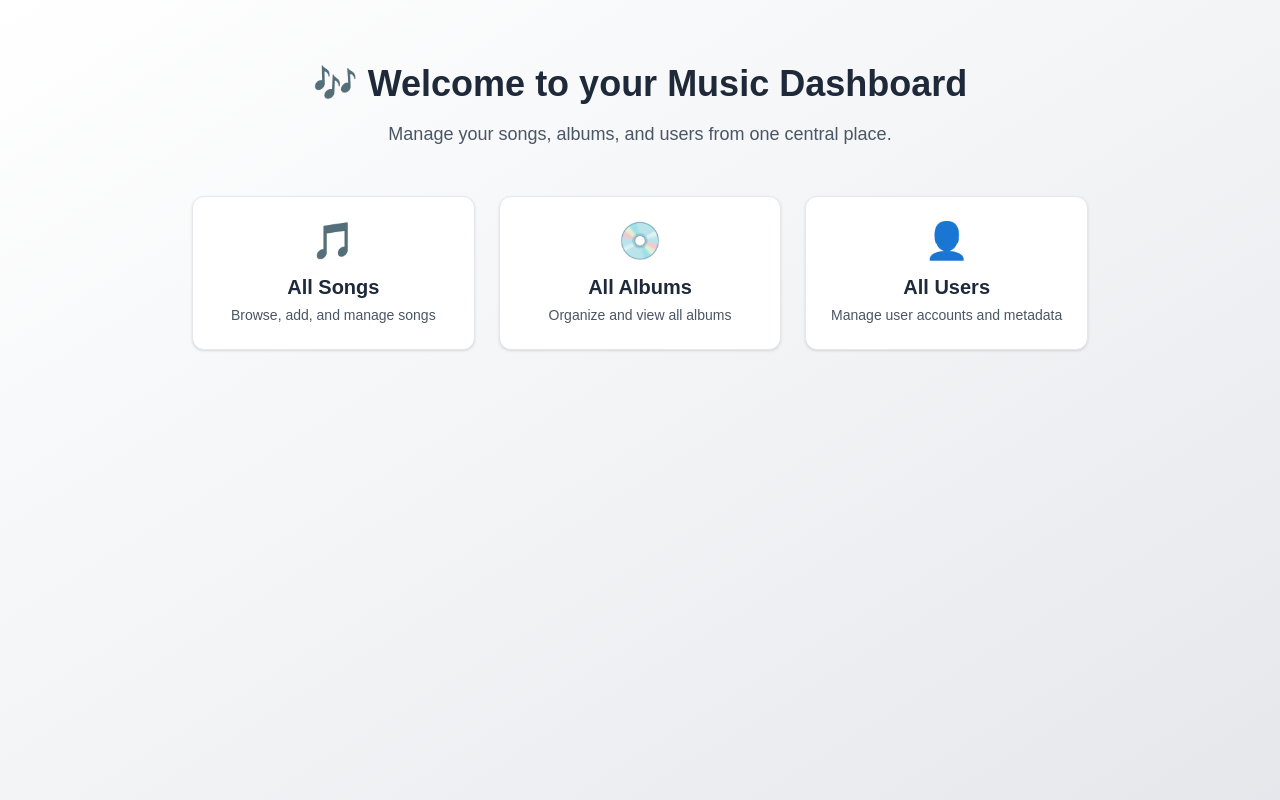
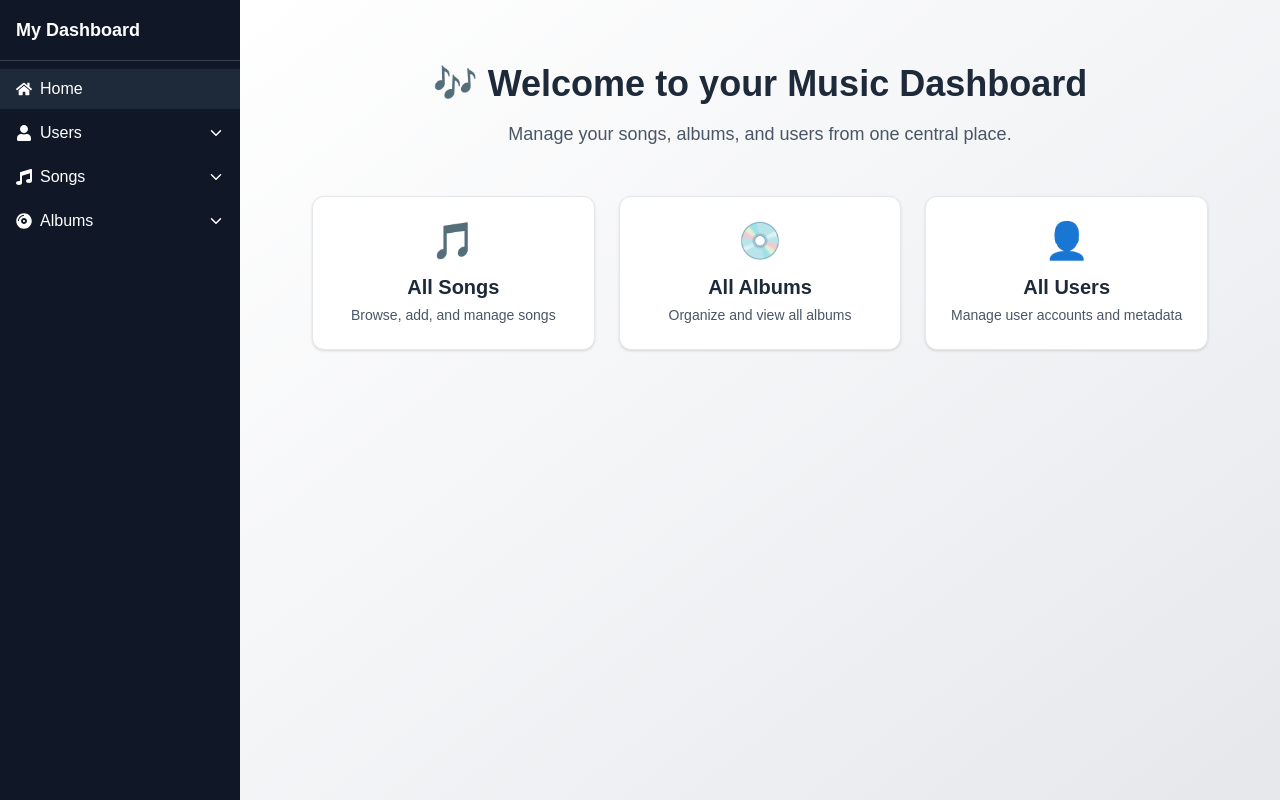
Before and after one commit to emeraldworkshop/eldersong-dashboard, a Next.js app: page / in a window 1280 px wide. Built offline with nearby package versions, Linux system fonts and the light colour scheme.

Commit message:
added menu bar for Desktop and Mobile view

```diff
--- a/src/app/layout.tsx
+++ b/src/app/layout.tsx
@@ -1,5 +1,6 @@
 import { Geist, Geist_Mono } from "next/font/google";
 import "./globals.css";
+import DashboardLayout from "@/components/DashboardLayout";
 
 const geistSans = Geist({
   variable: "--font-geist-sans",
@@ -21,7 +22,9 @@ export default function RootLayout({
       <body
         className={`${geistSans.variable} ${geistMono.variable} antialiased `}
       >
-        {children}
+        <DashboardLayout>
+          {children}
+        </DashboardLayout>
       </body>
     </html>
   );
--- /dev/null
+++ b/src/components/DashboardLayout.tsx
@@ -0,0 +1,157 @@
+'use client';
+import Link from 'next/link';
+import { useState } from 'react';
+import { usePathname } from 'next/navigation';
+import {
+    FaHome,
+    FaUser,
+    FaMusic,
+    FaCompactDisc,
+    FaPlus,
+    FaBars,
+    FaTimes,
+} from 'react-icons/fa';
+import { IoChevronDownOutline } from 'react-icons/io5';
+
+const menu = [
+    { label: 'Home', icon: <FaHome />, href: '/' },
+    {
+        label: 'Users',
+        icon: <FaUser />,
+        href: '/users',
+        subLinks: [{ label: 'Add User', icon: <FaPlus />, href: '/addUser' }],
+    },
+    {
+        label: 'Songs',
+        icon: <FaMusic />,
+        href: '/songs',
+        subLinks: [{ label: 'Add Song', icon: <FaPlus />, href: '/addSong' }],
+    },
+    {
+        label: 'Albums',
+        icon: <FaCompactDisc />,
+        href: '/albums',
+        subLinks: [{ label: 'Add Album', icon: <FaPlus />, href: '/addAlbum' }],
+    },
+];
+
+export default function DashboardLayout({ children }) {
+    const pathname = usePathname();
+    const [openMenuIdx, setOpenMenuIdx] = useState<number | null>(null);
+    const [mobileOpen, setMobileOpen] = useState(false);
+
+    const toggleSubLinks = (idx: number) => {
+        setOpenMenuIdx(openMenuIdx === idx ? null : idx);
+    };
+
+    // menu list renderer (shared between mobile & desktop)
+    const renderMenu = (isMobile = false) => (
+        <ul className="space-y-1 py-2">
+            {menu.map((item, idx) => (
+                <li key={idx}>
+                    {/* Parent menu item */}
+                    <div
+                        className={`flex items-center justify-between px-4 py-2 cursor-pointer hover:bg-gray-700 ${pathname === item.href ? 'bg-gray-800' : ''
+                            }`}
+                        onClick={() =>
+                            item.subLinks
+                                ? toggleSubLinks(idx)
+                                : isMobile
+                                    ? setMobileOpen(false)
+                                    : null
+                        }
+                    >
+                        <Link
+                            href={item.href}
+                            onClick={() => !item.subLinks && isMobile && setMobileOpen(false)}
+                            className="flex items-center gap-2 flex-1"
+                        >
+                            {item.icon}
+                            <span>{item.label}</span>
+                        </Link>
+
+                        {item.subLinks && (
+                            <IoChevronDownOutline
+                                className={`transition-transform duration-300 ${openMenuIdx === idx ? 'rotate-180' : ''
+                                    }`}
+                            />
+                        )}
+                    </div>
+
+                    {/* Sublinks */}
+                    {item.subLinks && (
+                        <ul
+                            className={`bg-gray-800 text-sm overflow-hidden transition-all duration-300 ease-in-out ${openMenuIdx === idx ? 'max-h-40' : 'max-h-0'
+                                }`}
+                        >
+                            {item.subLinks.map((sub, subIdx) => (
+                                <li key={subIdx}>
+                                    <Link
+                                        href={sub.href}
+                                        onClick={() => isMobile && setMobileOpen(false)}
+                                        className="flex items-center gap-2 px-8 py-2 hover:bg-gray-700"
+                                    >
+                                        {sub.icon}
+                                        {sub.label}
+                                    </Link>
+                                </li>
+                            ))}
+                        </ul>
+                    )}
+                </li>
+            ))}
+        </ul>
+    );
+
+    return (
+        <div className="flex flex-col md:flex-row h-screen">
+            {/* Mobile topbar */}
+            <header className="bg-gray-900 text-white px-4 py-3 flex items-center justify-between md:hidden">
+                <button
+                    onClick={() => setMobileOpen(true)}
+                    className="p-2 focus:outline-none"
+                >
+                    <FaBars size={22} />
+                </button>
+                <h1 className="text-lg font-bold">My Dashboard</h1>
+                <div />
+            </header>
+
+            {/* Desktop SIDEBAR (persistent) */}
+            <aside className="hidden md:flex w-60 bg-gray-900 text-white flex-col">
+                <div className="p-4 text-lg font-bold border-b border-gray-700">
+                    My Dashboard
+                </div>
+                <nav className="flex-1 overflow-y-auto">{renderMenu(false)}</nav>
+            </aside>
+
+            {/* Desktop MAIN */}
+            <main className="flex-1 overflow-y-auto bg-gray-100">{children}</main>
+
+            {/* MOBILE MENU (overlay drawer) */}
+            {mobileOpen && (
+                <>
+                    {/* Semi-transparent overlay */}
+                    <div
+                        className="fixed inset-0 bg-black bg-opacity-50 z-40"
+                        onClick={() => setMobileOpen(false)}
+                    />
+
+                    {/* Drawer menu */}
+                    <aside className="fixed top-0 left-0 w-64 h-full bg-gray-900 text-white z-50 shadow-lg transform transition-transform duration-300 translate-x-0">
+                        <div className="flex items-center justify-between p-4 border-b border-gray-700">
+                            <span className="font-bold">Menu</span>
+                            <button
+                                onClick={() => setMobileOpen(false)}
+                                className="text-gray-300 hover:text-white"
+                            >
+                                <FaTimes size={20} />
+                            </button>
+                        </div>
+                        <nav className="flex-1 overflow-y-auto">{renderMenu(true)}</nav>
+                    </aside>
+                </>
+            )}
+        </div>
+    );
+}
```
